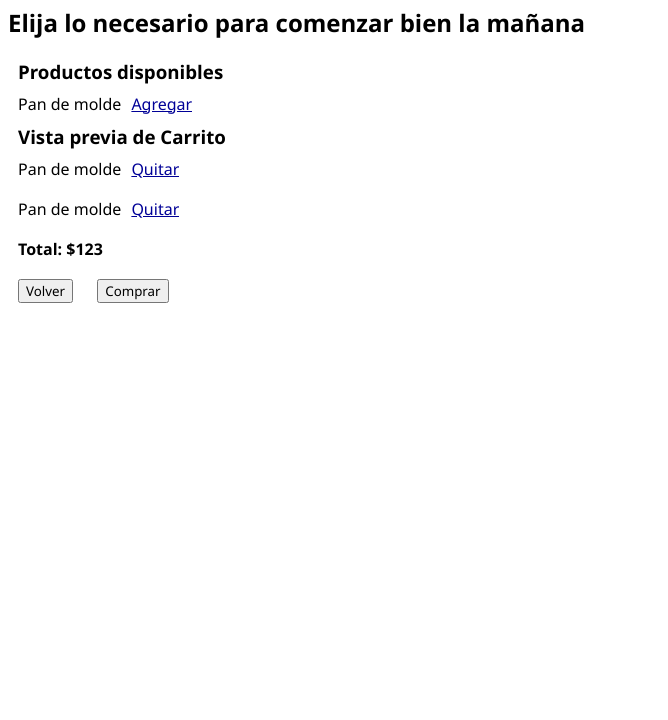
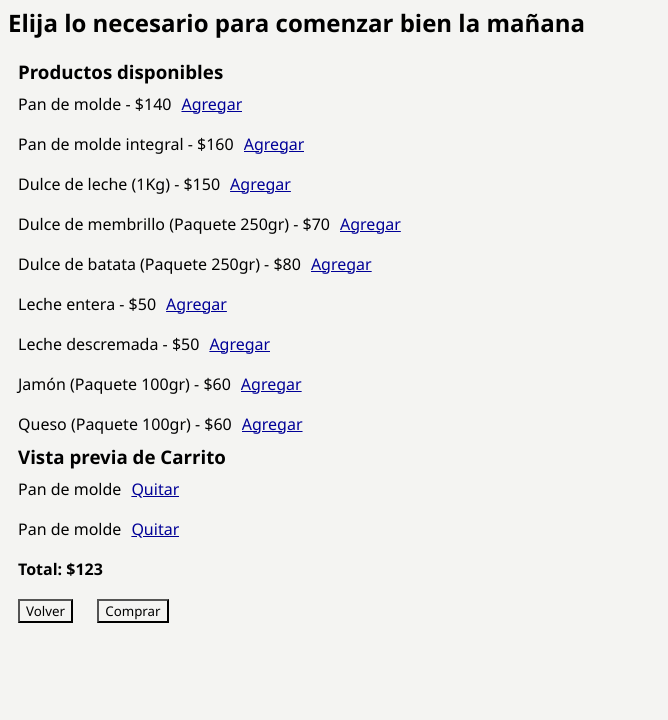
Before and after one commit to EdwardERF/js-flex-proyecto-integrador, a plain HTML site: page index.html in a window 1280 px wide. Shown: the part 80-800 px from the top of the page, without its empty margins (0-668 px from the left). Drawn offline with Linux system fonts and the light colour scheme.

Commit message:
Se agrega carga dinamica de catalogoProductos.json

```diff
--- a/css/main.css
+++ b/css/main.css
@@ -1,5 +1,6 @@
 * {
   font-family: 'Segoe UI', Tahoma, Geneva, Verdana, sans-serif;
+  background-color: #F4F4F2;
 }
 
 .item {
--- a/index.html
+++ b/index.html
@@ -12,8 +12,10 @@
 
   <h3 id="tituloProductosDisponibles" class="tituloSecundario">Productos disponibles</h3>
 
-  <div class="item">
+  <div id="productosDisponibles" class="productosDisponibles">
+    <div class="item">
     <ul>Pan de molde</ul><input type="button" id="btnPanMolde" value="Agregar"></input type="button">
+    </div>
   </div>
 
   <h3 id="tituloPreviaCarrito" class="tituloSecundario">Vista previa de Carrito</h3>
--- a/js/main.js
+++ b/js/main.js
@@ -117,3 +117,53 @@ function app () {
 // setTimeout(() => {
 //   app()
 // }, 500);
+
+const listaProductos = document.getElementById("productosDisponibles")
+let productos = []
+
+const mostrarProductos = ()=>{
+  listaProductos.innerHTML = ""
+  productos.forEach(prod =>{
+    const div = document.createElement("div")
+    div.className = 'item'
+
+    const ul = document.createElement("ul")
+    ul.innerHTML = `${prod.nombre} - $${prod.precio}`
+
+    const input = document.createElement("input")
+    input.type = 'button'
+    input.id = 'btnPanMolde'
+    input.value = 'Agregar'
+
+    div.appendChild(ul)
+    div.appendChild(input)
+
+    listaProductos.appendChild(div)
+
+    // `
+    //     <ul>Pan de molde</ul><input type="button" id="btnPanMolde" value="Quitar"></input type="button">
+    // `
+    // listaProductos.appendChild(ul)
+
+    // <div class="item">
+    // <ul>Pan de molde</ul><input type="button" id="btnPanMolde" value="Quitar"></input type="button">
+    // </div>
+  })
+}
+
+const traerProductos = async ()=>{
+  try {
+    const datosJson = await fetch("./datos/catalogoProductos.json") // pedimos info de la api
+    const datosProcesados = await datosJson.json() // la convertimos a js
+    console.log(datosProcesados)
+
+    // utilizamos los datos que conseguimos
+    productos = datosProcesados
+    mostrarProductos()
+  } catch (error) {
+    console.warn("Este es el error:", error)
+    listaProductos.innerText = "Error 404, no se consiguieron los datos, intenta más tarde"
+  }
+}
+
+traerProductos()
```
